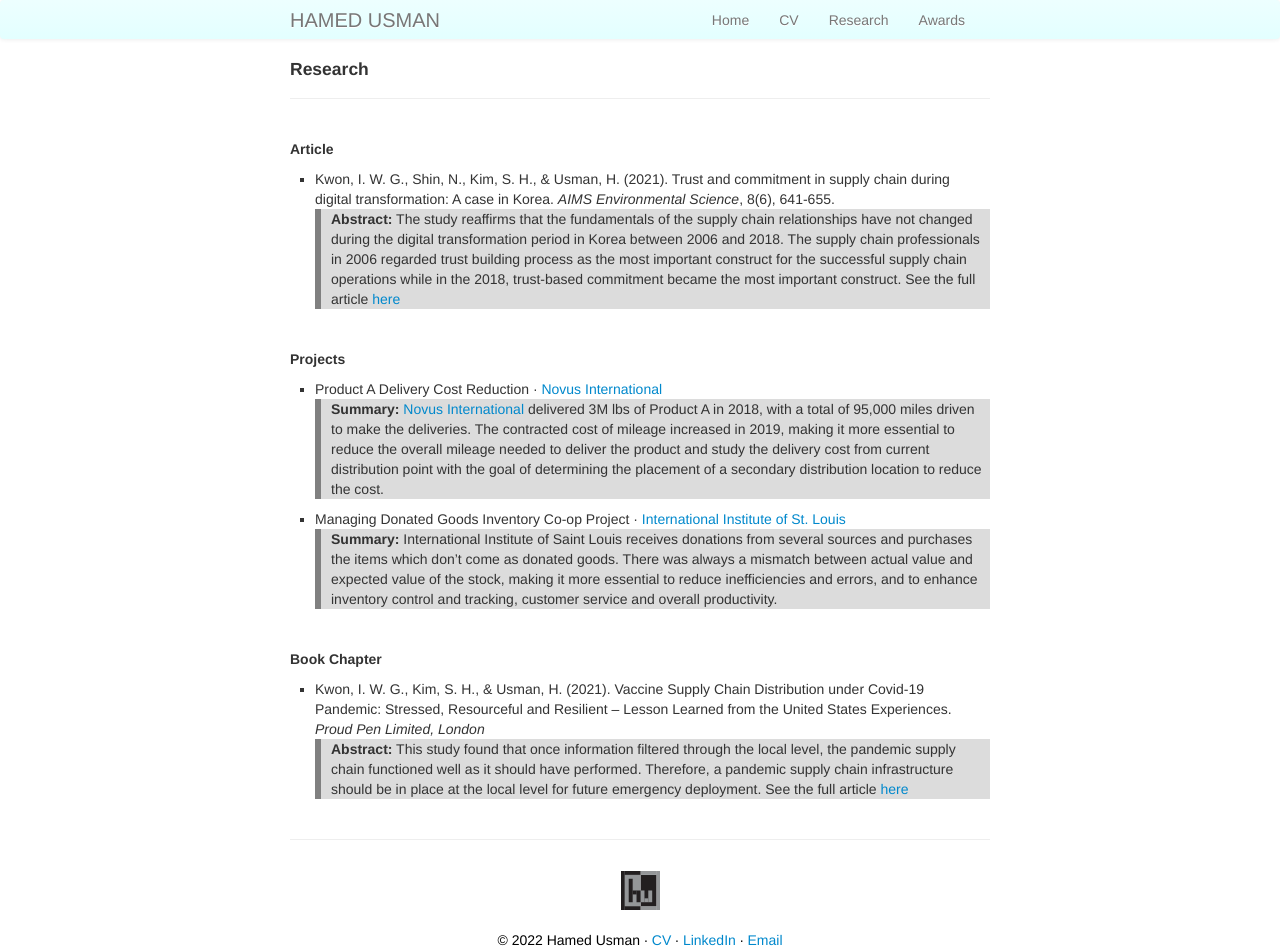
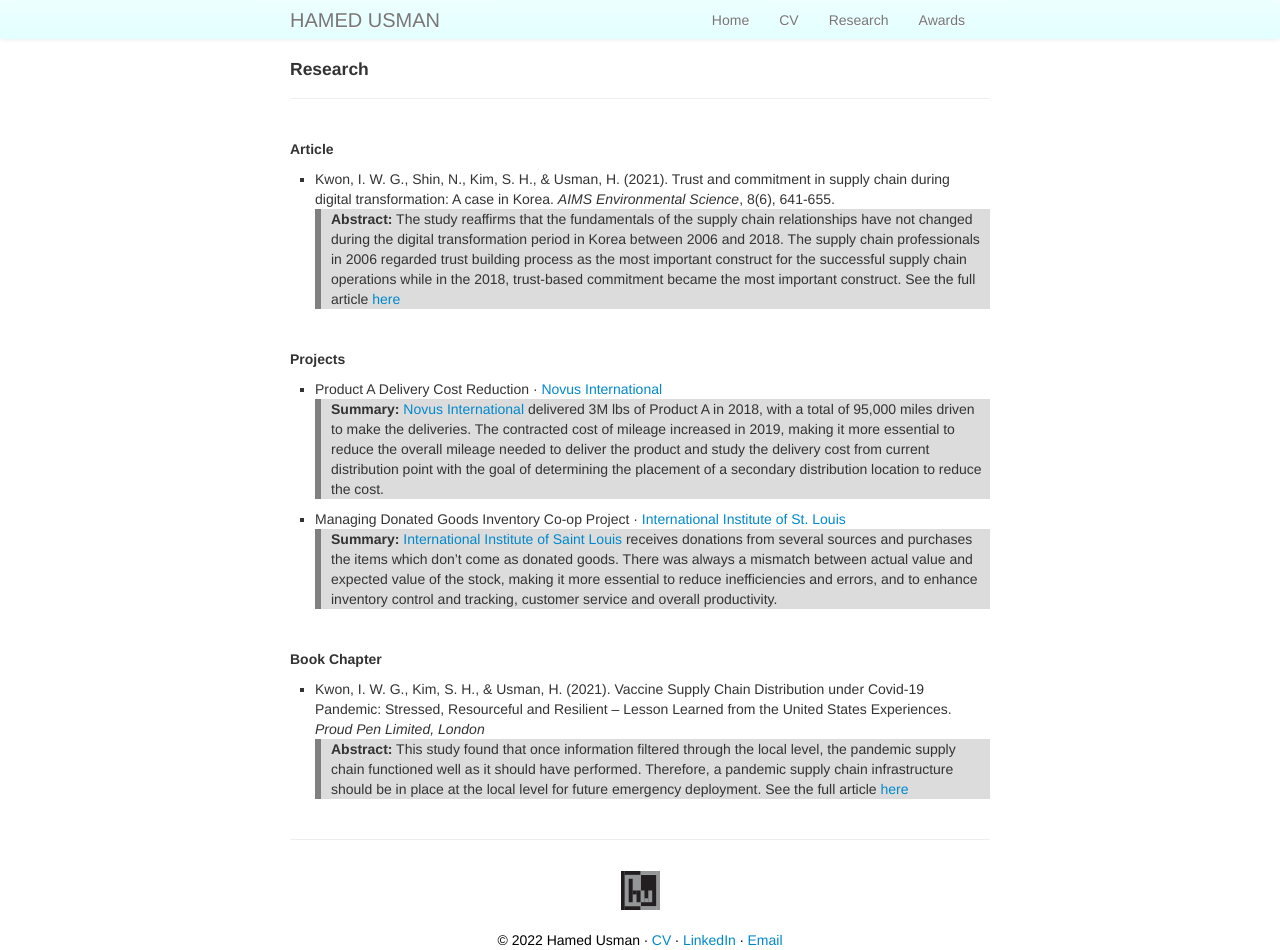
Before and after one commit to hamedusman/hamedusman.github.io, a Jekyll site: the page built from pages/research.md, in a window 1280 px wide. Built offline with Jekyll 4.4.1, drawn with Linux system fonts in a browser that asks for light colours; some of the changed lines change nothing that is shown.

Commit message:
Update research.md

```diff
--- a/pages/research.md
+++ b/pages/research.md
@@ -16,7 +16,7 @@ description: List of Research Articles and Book Chapters
 <div class="summary"><p><strong>Summary:</strong> <a href="http://www.novusint.com">Novus International</a> delivered 3M lbs of Product A in 2018, with a total of 95,000 miles driven to make the deliveries. The contracted cost of mileage increased in 2019, making it more essential to reduce the overall mileage needed to deliver the product and study the delivery cost from current distribution point with the goal of determining the placement of a secondary distribution location to reduce the cost.</p></div>
 
 <li>Managing Donated Goods Inventory Co-op Project · <a href="https://www.iistl.org">International Institute of St. Louis</a></li>
-<div class="summary"><p><strong>Summary:</strong> International Institute of Saint Louis receives donations from several sources and purchases the items which don’t come as donated goods. There was always a mismatch between actual value and expected value of the stock, making it more essential to reduce inefficiencies and errors, and to enhance inventory control and tracking, customer service and overall productivity.</p></div>
+<div class="summary"><p><strong>Summary:</strong> <a href="https://www.iistl.org">International Institute of Saint Louis</a> receives donations from several sources and purchases the items which don’t come as donated goods. There was always a mismatch between actual value and expected value of the stock, making it more essential to reduce inefficiencies and errors, and to enhance inventory control and tracking, customer service and overall productivity.</p></div>
 </ul>
 
 <br>
```
